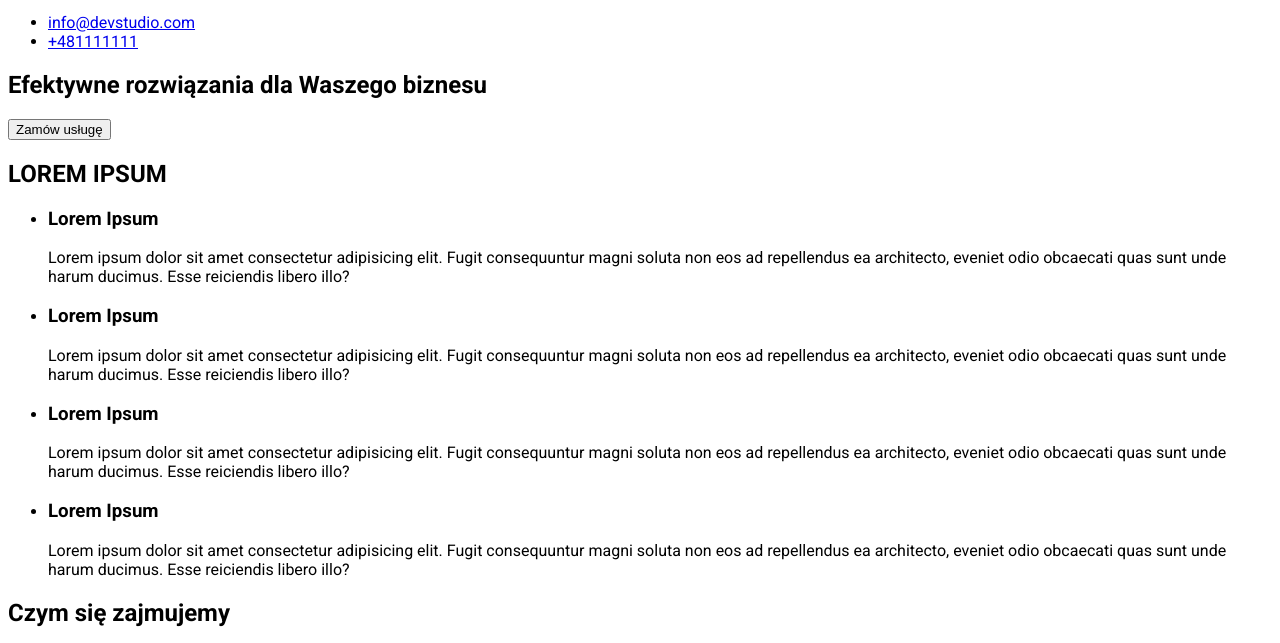
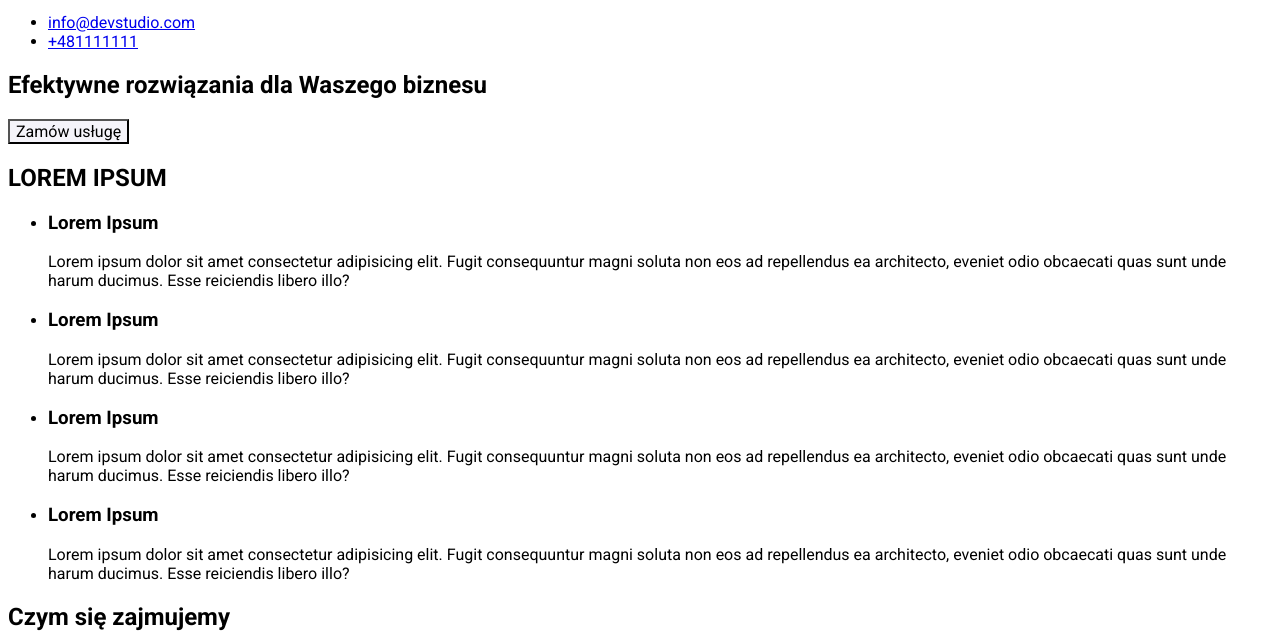
Before and after one commit to carbonprotect/goit-markup-hw-01, a plain HTML site: page index.html in a window 1280 px wide. Shown: the part 103-746 px from the top of the page. Drawn offline with Linux system fonts and the light colour scheme.

Commit message:
Update style.css

```diff
--- a/css/style.css
+++ b/css/style.css
@@ -3,7 +3,9 @@
 font-family: raleway, sans-serif;
 Size: 40px;
 width: 700;}
-
+.button {background-color: rgba(245, 244, 250, 1);
+    font-family:Roboto;
+font-size: 16px; }
 .button:hover {background-color: rgba(33, 150, 243, 1);
  color:white;}
 
```
